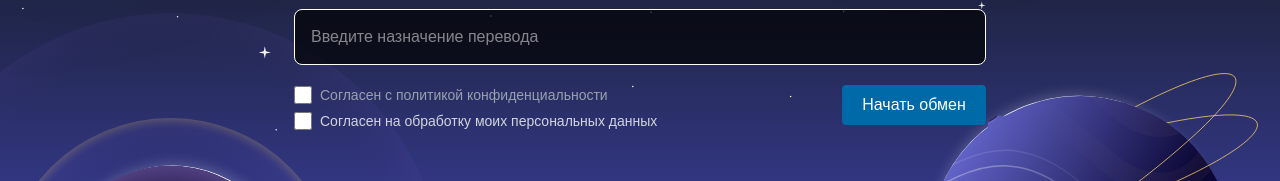
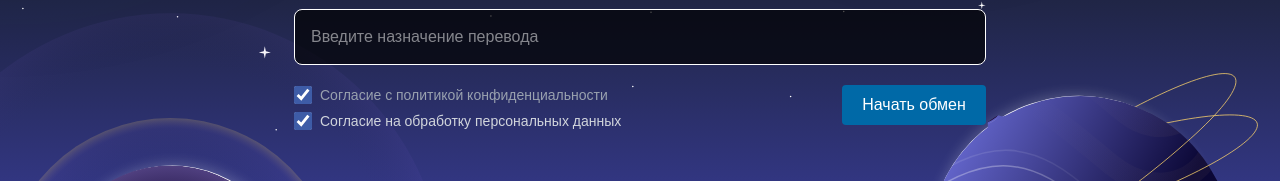
Before and after one commit to IvanGaevskiy/crypto-app, a React (Vite) app in the folder react/: page / in a window 1280 px wide. Shown: the part 405-586 px from the top of the page. Built offline with nearby package versions, Linux system fonts and the light colour scheme; no server answers.

Commit message:
KYC/AML, default checked

```diff
--- a/react/src/components/Checkbox.tsx
+++ b/react/src/components/Checkbox.tsx
@@ -14,6 +14,7 @@ export const Checkbox = ({ className, text, textClassName, color, ...rest }: Inp
       <label className={clsx('inline-flex items-center')} htmlFor="redCheckBox">
         <input
           type="checkbox"
+          checked
           className={clsx('h-4.5 w-4.5 rounded-lg', className)}
           {...rest}
         />
--- a/react/src/pages/exchange/ExchangePage.tsx
+++ b/react/src/pages/exchange/ExchangePage.tsx
@@ -234,12 +234,12 @@ export const ExchangePage = () => {
       <div className="flex justify-between">
         <div className="flex flex-col items-start">
           <Checkbox
-            text="Согласен с политикой конфиденциальности"
+            text="Согласие с политикой конфиденциальности"
             className="accent-[#3e5ca7]"
             textClassName="text-gray-400 text-sm"
           />
           <Checkbox
-            text="Согласен на обработку моих персональных данных"
+            text="Согласие на обработку персональных данных"
             className="accent-[#3e5ca7]"
             textClassName="text-gray-300 text-sm"
           />
```
